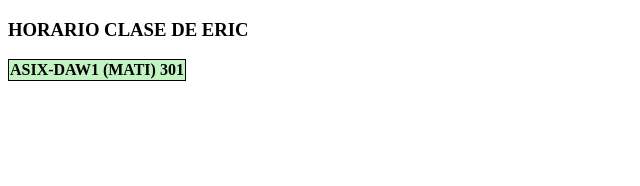
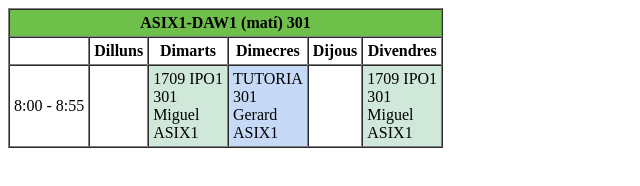
Before and after one commit to ericinfantegarcia/actv_horarioclase, a plain HTML site: page index.html in a window 1280 px wide. Shown: the whole page, without its empty margins (0-640 px from the left). Drawn offline with Linux system fonts and the light colour scheme.

Commit message:
horario smx1

```diff
--- a/index.html
+++ b/index.html
@@ -1,38 +1,43 @@
 <!DOCTYPE html>
-<html lang="en">
+<html lang="ca">
 <head>
     <meta charset="UTF-8">
-    <meta name="viewport" content="width=device-width, initial-scale=1.0">
-    <title>Document</title>
-    <!--<border: es el grosor que hemos asignado a la linea-->
-    <!-- border collapse es el formato de la linea, para que se vea una unica linea-->
-    <style>
-        table,th,td{
-            border: 1.5px solid black;
-            border-collapse: collapse;
-        }
-        .fondoverde {
-            background-color: rgb(195, 243, 195);
-        }
-    </style>
+    <title>Horari ASIX1-DAW1 (matí) 301</title>
 </head>
 <body>
 
-     <h3>HORARIO CLASE DE ERIC</h3> <!-- TITULO DE LA ACTIVIDAD-->
-     <table>
-        <tr>
-            <th class="fondoverde">
-            ASIX-DAW1 (MATI) 301
-            </th>
-        </tr>
+<!-- Taula principal de l'horari -->
+<table border="1" cellspacing="0" cellpadding="4">
 
-        <!--colspan para unir las celdas de izquierda a derecha-->
-        <!--rowspan para unir celdas de arriba a abajo-->
+    <!-- Fila del títol general -->
+    <tr>
+        <th colspan="6" style="background-color:#6fbf4b;">
+            ASIX1-DAW1 (matí) 301
+        </th>
+    </tr>
 
+    <!-- Capsa de dies -->
+    <tr>
+        <th></th> <!-- Columna d'hores -->
+        <th>Dilluns</th>
+        <th>Dimarts</th>
+        <th>Dimecres</th>
+        <th>Dijous</th>
+        <th>Divendres</th>
+    </tr>
 
-
-
-     </table>
-
-</body>
-</html>
+    <!-- 8:00 - 8:55 -->
+    <tr>
+        <td>8:00 - 8:55</td>
+        <td></td>
+        <td style="background-color:#cfe8d9;">
+            1709 IPO1<br>301<br>Miguel<br>ASIX1
+        </td>
+        <td style="background-color:#c6daf7;">
+            TUTORIA<br>301<br>Gerard<br>ASIX1
+        </td>
+        <td></td>
+        <td style="background-color:#cfe8d9;">
+            1709 IPO1<br>301<br>Miguel<br>ASIX1
+        </td>
+    </tr>
```
